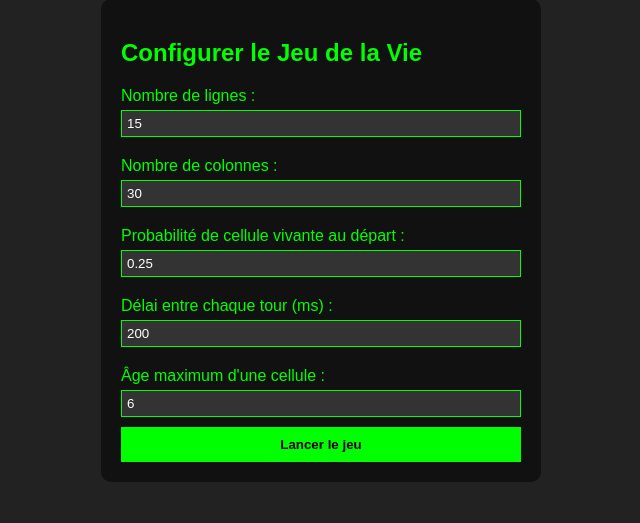
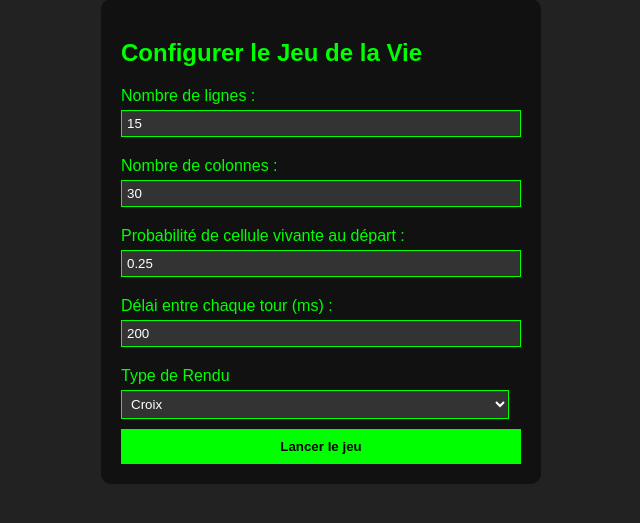
Before and after one commit to Frifri260805/Jeu-de-la-Vie, a PHP site: page /index.php in a window 1280 px wide. Shown: the part 59-582 px from the top of the page, without its empty margins (319-959 px from the left). Run offline with PHP 8.4, Linux system fonts and the light colour scheme.

Commit message:
Type de rendu

```diff
--- a/index.php
+++ b/index.php
@@ -58,8 +58,11 @@
     <label for="delay">Délai entre chaque tour (ms) :</label>
     <input type="number" name="delay" id="delay" value="200" min="10" max="5000" required>
 
-    <label for="maxAge">Âge maximum d'une cellule :</label>
-    <input type="number" name="maxAge" id="maxAge" value="6" min="1" max="100" required>
+    <label for="choix">Type de Rendu</label>
+    <select name="choix" id="choix">
+        <option value="croix">Croix</option>
+        <option value="age">Age</option>
+    </select>
 
     <button type="submit">Lancer le jeu</button>
 </form>
--- a/start_game.php
+++ b/start_game.php
@@ -4,7 +4,8 @@
     $cols = $_POST['cols'];
     $probability = $_POST['fill'];
     $delay = $_POST['delay'];
+    $Choix = $_POST['choix'];
 
-    header("Location: jeu.php?rows=$rows&cols=$cols&probability=$probability&delay=$delay");
+    header("Location: jeu.php?rows=$rows&cols=$cols&probability=$probability&delay=$delay&Choix=$Choix");
     exit();
 ?>
```
Also changed, not shown: jeu.php (+16 -5 lines).
